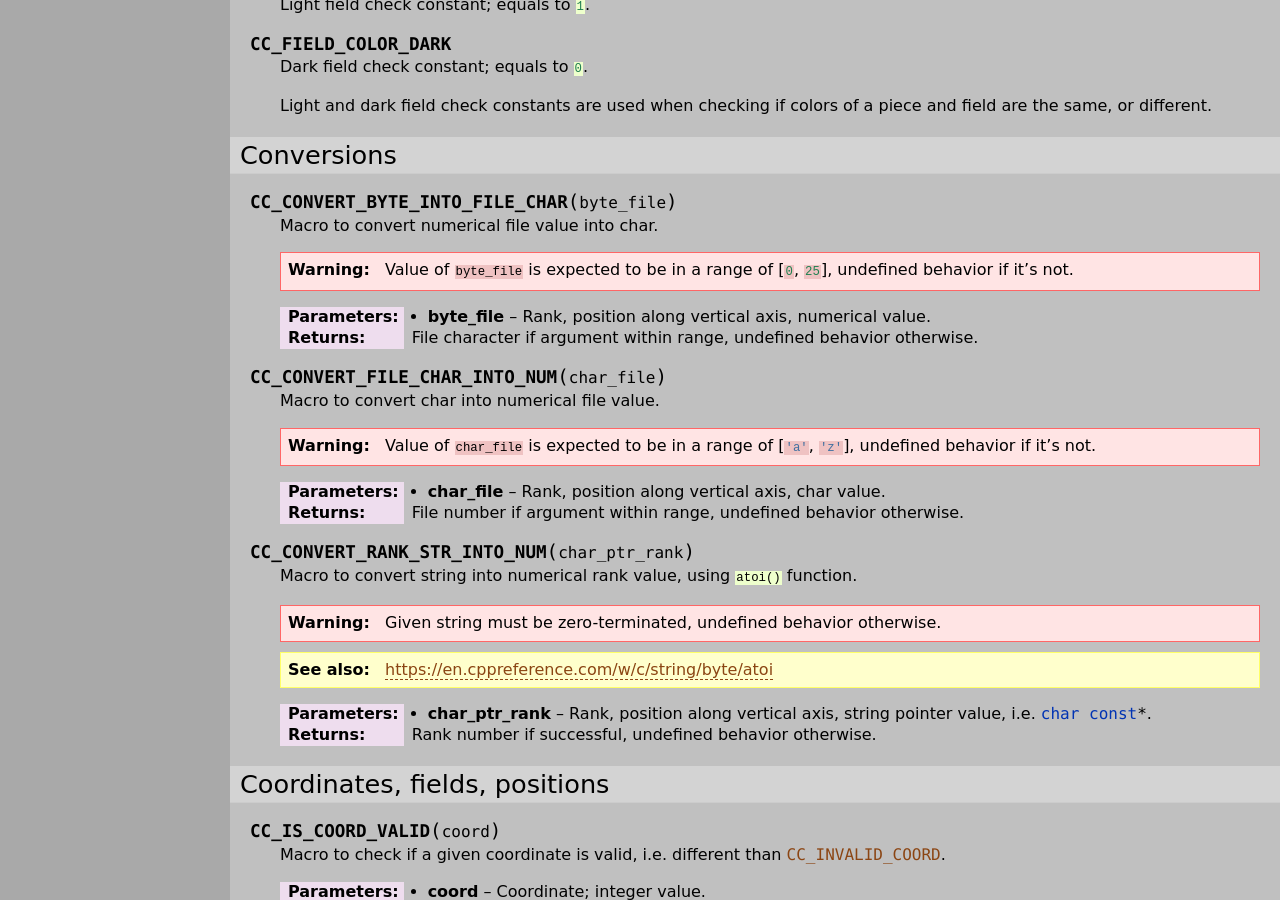
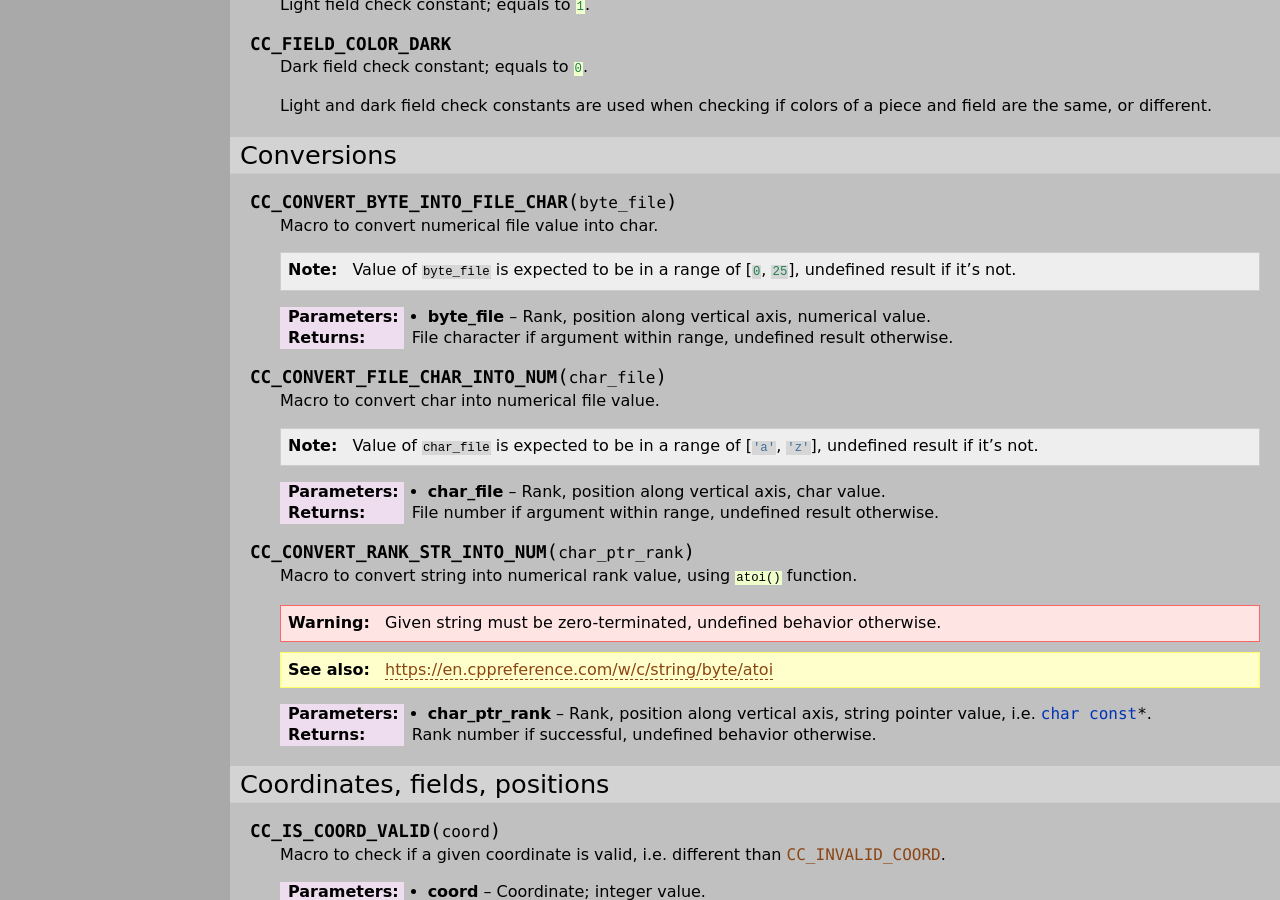
Before and after one commit to mmlacak/crochess, a Sphinx documentation site: the page built from docs/source/libcc/ccdefines.rst, in a window 1280 px wide and 900 px high, scrolled down 3133 px. Built offline with Sphinx 7.4.7, drawn with Linux system fonts in a browser that asks for light colours.

Commit message:
Demoted warnings to notes.

```diff
--- a/docs/source/libcc/ccdefines.rst
+++ b/docs/source/libcc/ccdefines.rst
@@ -212,25 +212,25 @@ Conversions
 
     Macro to convert numerical file value into char.
 
-    .. warning::
+    .. note::
 
         Value of :c:`byte_file` is expected to be in a range of [:c:`0`, :c:`25`],
-        undefined behavior if it's not.
+        undefined result if it's not.
 
     :param byte_file: Rank, position along vertical axis, numerical value.
-    :returns: File character if argument within range, undefined behavior otherwise.
+    :returns: File character if argument within range, undefined result otherwise.
 
 .. c:macro:: CC_CONVERT_FILE_CHAR_INTO_NUM(char_file)
 
     Macro to convert char into numerical file value.
 
-    .. warning::
+    .. note::
 
         Value of :c:`char_file` is expected to be in a range of [:c:`'a'`, :c:`'z'`],
-        undefined behavior if it's not.
+        undefined result if it's not.
 
     :param char_file: Rank, position along vertical axis, char value.
-    :returns: File number if argument within range, undefined behavior otherwise.
+    :returns: File number if argument within range, undefined result otherwise.
 
 .. c:macro:: CC_CONVERT_RANK_STR_INTO_NUM(char_ptr_rank)
 
```
